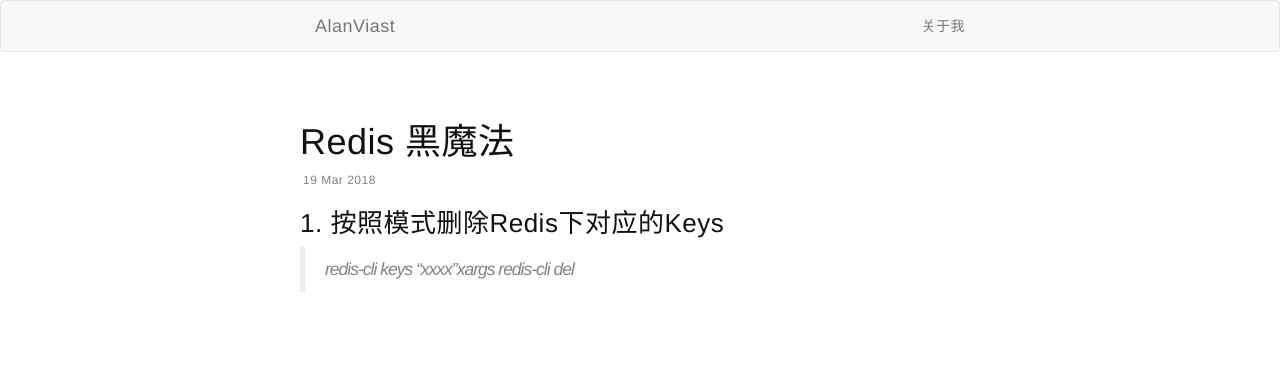
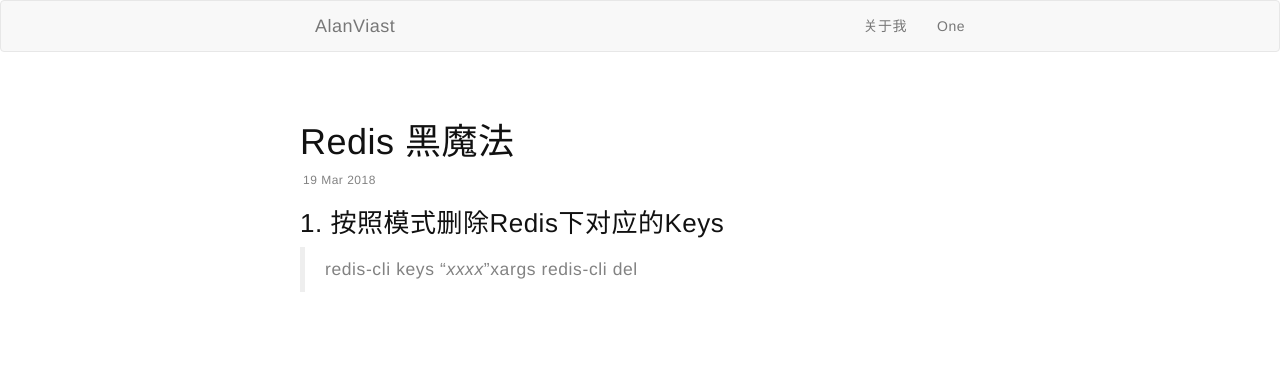
Before and after one commit to AlanViast/alanviast.github.io, a Jekyll site: the page built from _posts/2018-03-19-redis.md, in a window 1280 px wide. Shown: the top 368 px of the page. Built offline with Jekyll 4.4.1, drawn with Linux system fonts in a browser that asks for light colours; Markdown is read by kramdown in place of the engine named in the settings.

Commit message:
change css and append one page

```diff
--- a/assets/stylesheets/main.scss
+++ b/assets/stylesheets/main.scss
@@ -63,3 +63,9 @@ $about-me-font-size: 24px;
         "bootstrap",
         "syntax-highlighting"
 ;
+
+
+blockquote {
+    letter-spacing: .6px;
+    font-style: initial;
+}
```
Also changed, not shown: one.md (added, +7 -0 lines).
